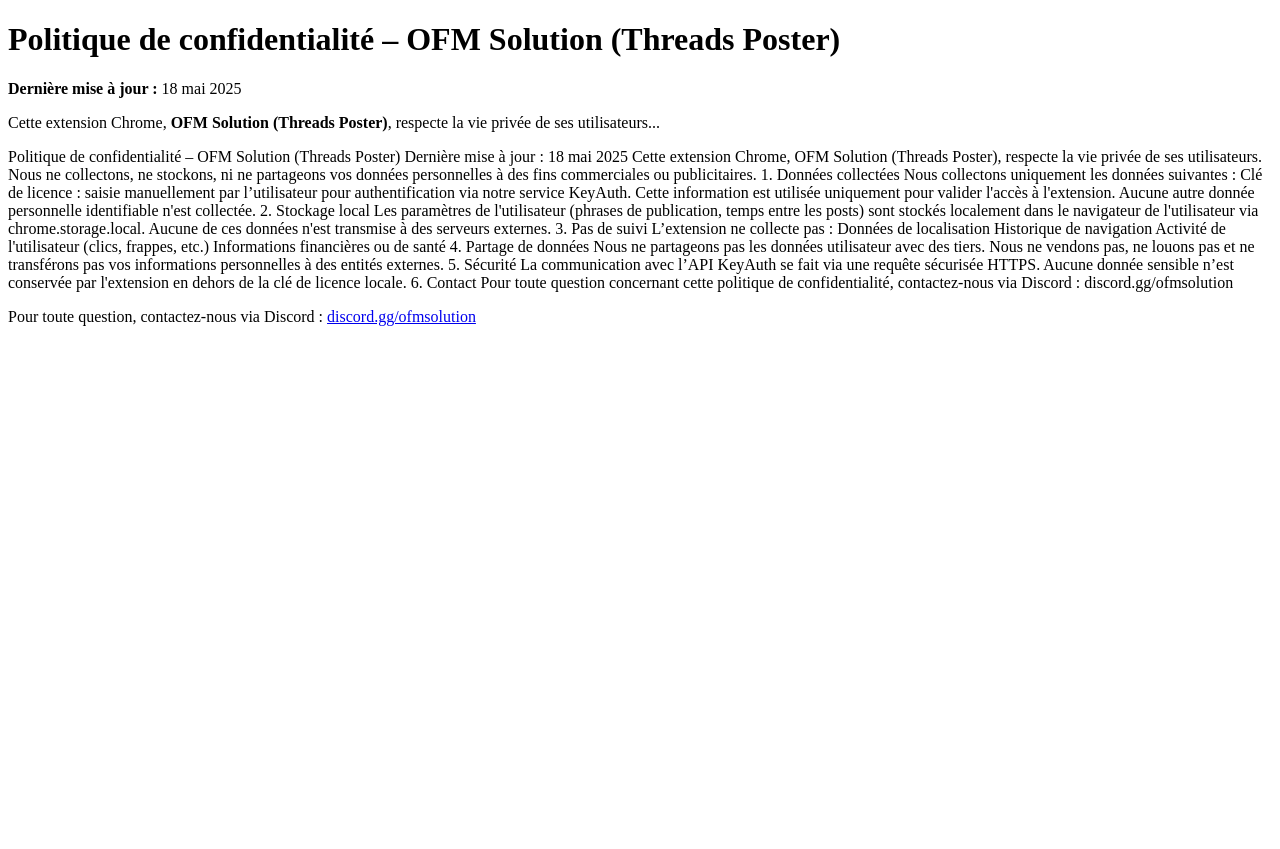
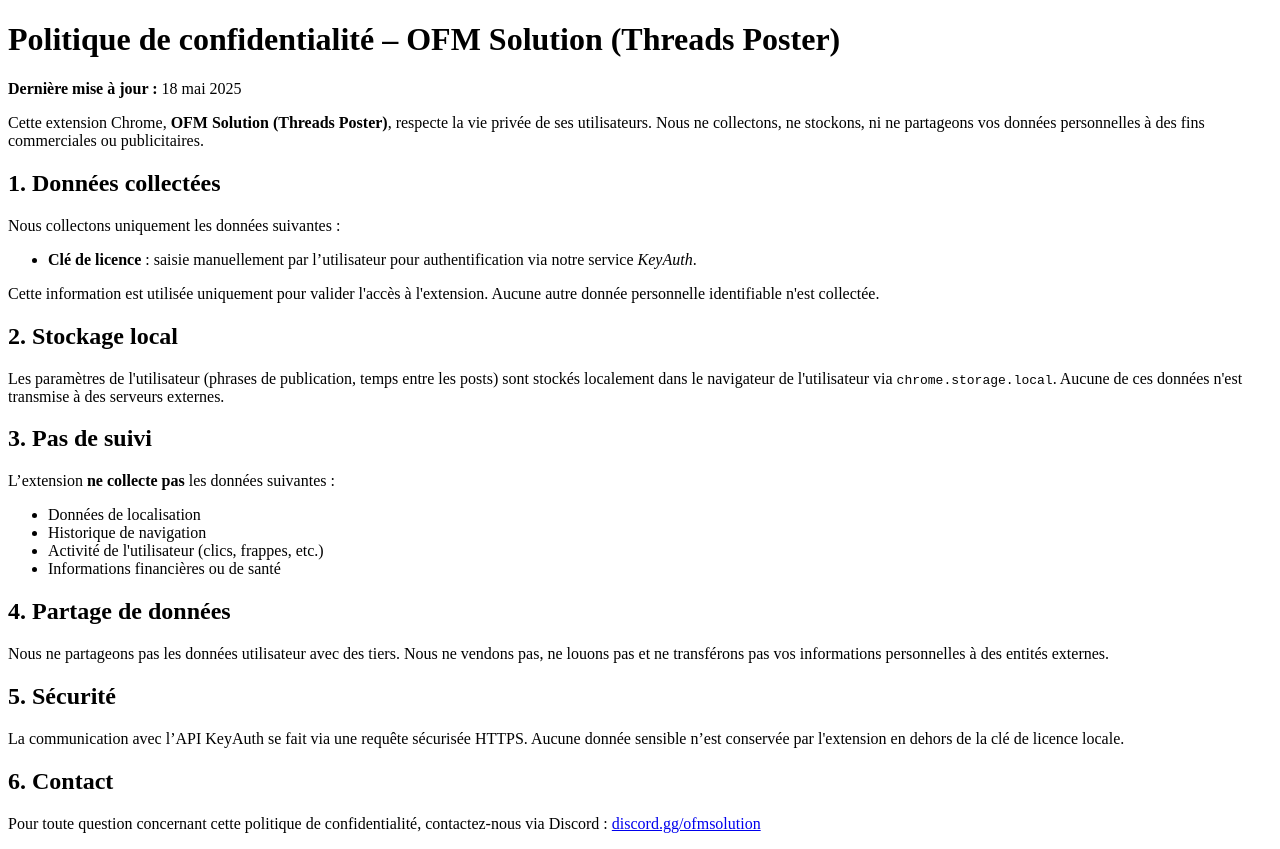
Before and after one commit to wmagique/privacy-policy, a plain HTML site: page privacy.html in a window 1280 px wide. Before the commit the page ends 800 px from the top, so only its background shows below. Drawn offline with Linux system fonts and the light colour scheme.

Commit message:
privacy.html

```diff
--- a/privacy.html
+++ b/privacy.html
@@ -8,39 +8,49 @@
   <h1>Politique de confidentialité – OFM Solution (Threads Poster)</h1>
   <p><strong>Dernière mise à jour :</strong> 18 mai 2025</p>
 
-    <p>Cette extension Chrome, <strong>OFM Solution (Threads Poster)</strong>, respecte la vie privée de ses utilisateurs...</p>
+  <p>
+    Cette extension Chrome, <strong>OFM Solution (Threads Poster)</strong>, respecte la vie privée de ses utilisateurs.
+    Nous ne collectons, ne stockons, ni ne partageons vos données personnelles à des fins commerciales ou publicitaires.
+  </p>
 
-    Politique de confidentialité – OFM Solution (Threads Poster)
+  <h2>1. Données collectées</h2>
+  <p>Nous collectons uniquement les données suivantes :</p>
+  <ul>
+    <li><strong>Clé de licence</strong> : saisie manuellement par l’utilisateur pour authentification via notre service <em>KeyAuth</em>.</li>
+  </ul>
+  <p>Cette information est utilisée uniquement pour valider l'accès à l'extension. Aucune autre donnée personnelle identifiable n'est collectée.</p>
 
-Dernière mise à jour : 18 mai 2025
+  <h2>2. Stockage local</h2>
+  <p>
+    Les paramètres de l'utilisateur (phrases de publication, temps entre les posts) sont stockés localement dans le navigateur
+    de l'utilisateur via <code>chrome.storage.local</code>. Aucune de ces données n'est transmise à des serveurs externes.
+  </p>
 
-Cette extension Chrome, OFM Solution (Threads Poster), respecte la vie privée de ses utilisateurs. Nous ne collectons, ne stockons, ni ne partageons vos données personnelles à des fins commerciales ou publicitaires.
+  <h2>3. Pas de suivi</h2>
+  <p>L’extension <strong>ne collecte pas</strong> les données suivantes :</p>
+  <ul>
+    <li>Données de localisation</li>
+    <li>Historique de navigation</li>
+    <li>Activité de l'utilisateur (clics, frappes, etc.)</li>
+    <li>Informations financières ou de santé</li>
+  </ul>
 
-1. Données collectées
-Nous collectons uniquement les données suivantes :
+  <h2>4. Partage de données</h2>
+  <p>
+    Nous ne partageons pas les données utilisateur avec des tiers. Nous ne vendons pas, ne louons pas et ne transférons pas vos
+    informations personnelles à des entités externes.
+  </p>
 
-Clé de licence : saisie manuellement par l’utilisateur pour authentification via notre service KeyAuth.
-Cette information est utilisée uniquement pour valider l'accès à l'extension. Aucune autre donnée personnelle identifiable n'est collectée.
+  <h2>5. Sécurité</h2>
+  <p>
+    La communication avec l’API KeyAuth se fait via une requête sécurisée HTTPS. Aucune donnée sensible n’est conservée par
+    l'extension en dehors de la clé de licence locale.
+  </p>
 
-2. Stockage local
-Les paramètres de l'utilisateur (phrases de publication, temps entre les posts) sont stockés localement dans le navigateur de l'utilisateur via chrome.storage.local. Aucune de ces données n'est transmise à des serveurs externes.
-
-3. Pas de suivi
-L’extension ne collecte pas :
-
-Données de localisation
-Historique de navigation
-Activité de l'utilisateur (clics, frappes, etc.)
-Informations financières ou de santé
-4. Partage de données
-Nous ne partageons pas les données utilisateur avec des tiers. Nous ne vendons pas, ne louons pas et ne transférons pas vos informations personnelles à des entités externes.
-
-5. Sécurité
-La communication avec l’API KeyAuth se fait via une requête sécurisée HTTPS. Aucune donnée sensible n’est conservée par l'extension en dehors de la clé de licence locale.
-
-6. Contact
-Pour toute question concernant cette politique de confidentialité, contactez-nous via Discord : discord.gg/ofmsolution
-
-    <p>Pour toute question, contactez-nous via Discord : <a href="https://discord.gg/ofmsolution">discord.gg/ofmsolution</a></p>
+  <h2>6. Contact</h2>
+  <p>
+    Pour toute question concernant cette politique de confidentialité, contactez-nous via Discord :
+    <a href="https://discord.gg/ofmsolution" target="_blank">discord.gg/ofmsolution</a>
+  </p>
 </body>
 </html>
```
Lines whose indentation alone changed are shown as unchanged.
